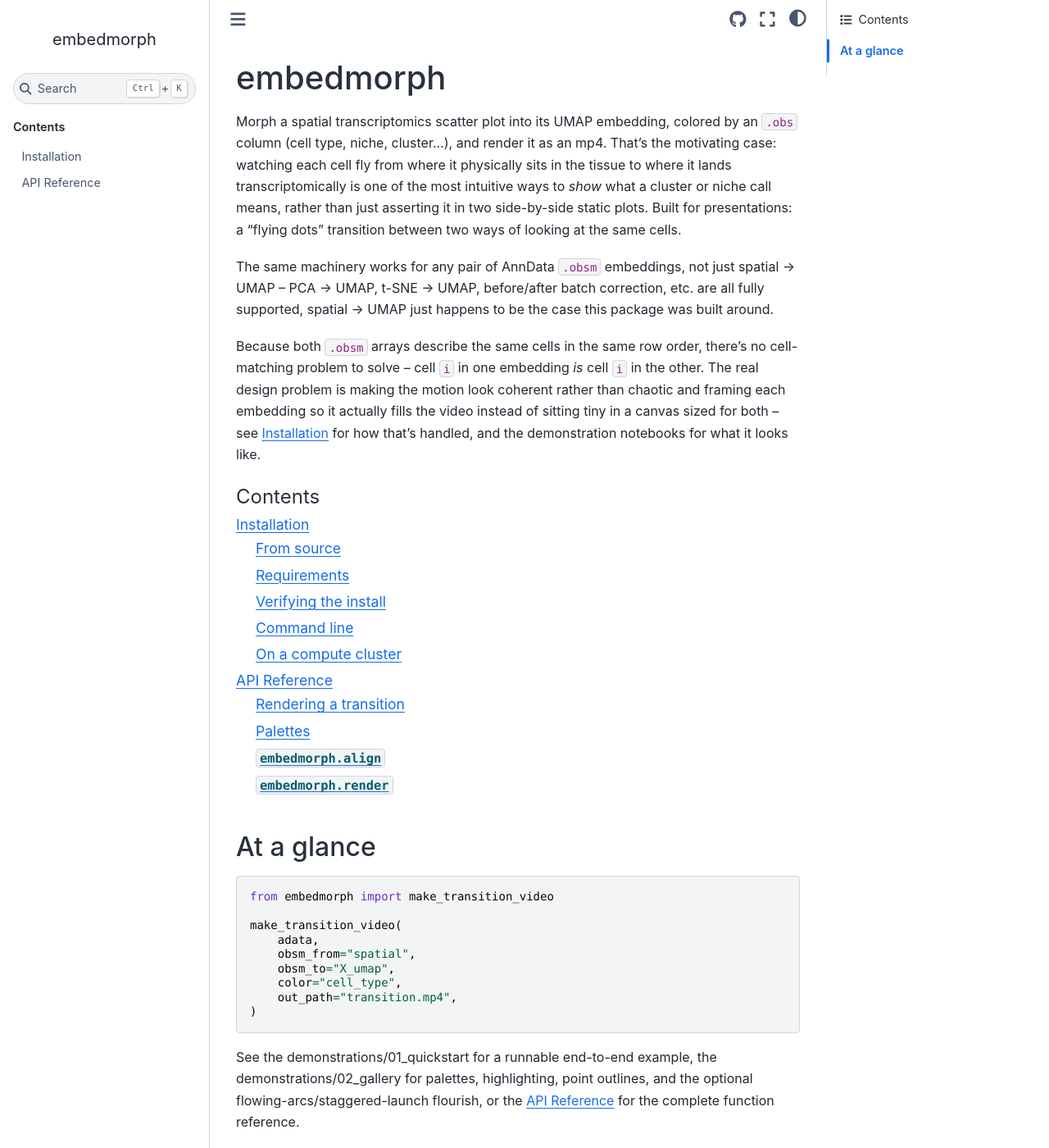
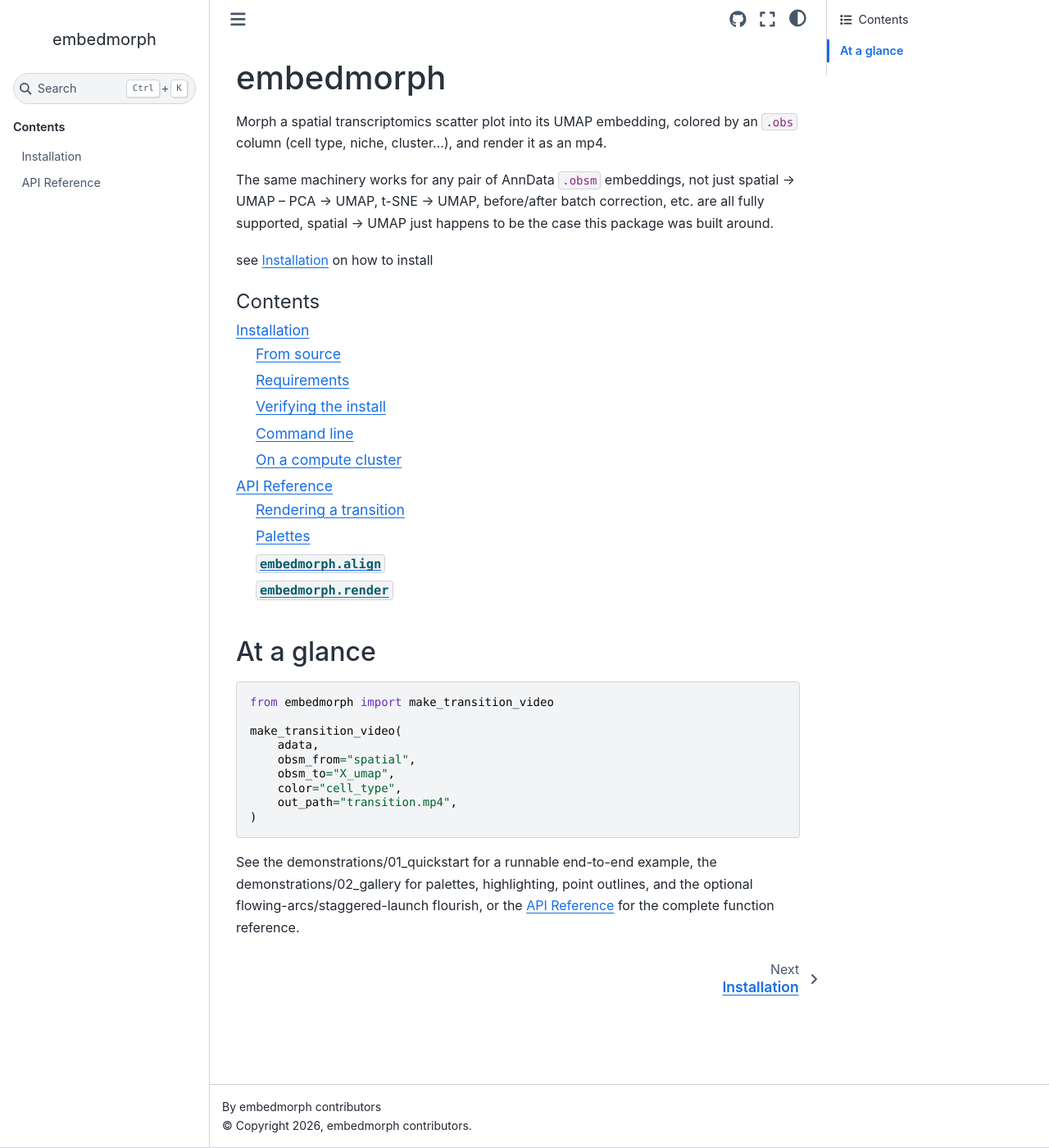
Before and after one commit to philinscience/embedmorph, a Sphinx documentation site: the page built from docs/index.md, in a window 1280 px wide and 1400 px high. Shown: the whole window at 82% size. Built offline with Sphinx 7.4.7 and the Sphinx Book theme 1.1.4, drawn with Linux system fonts in a browser that asks for light colours; pages that are not in the unit, such as notebooks, are missing from menus.

Commit message:
docs updated

````diff
--- a/docs/_static/custom.css
+++ b/docs/_static/custom.css
@@ -1,8 +1,11 @@
-/* myst-nb writes a notebook figure's native pixel size onto its <img>/<video>
-   element as width/height attributes, and the theme's `max-width: 100%` then
-   shrinks the width to fit while height stays at the original value -- which
-   stretches the aspect ratio. `height: auto` restores it. */
+/* The theme only ships `img { max-width: 100% }` (see basic.css) -- <video>
+   gets no such rule, so embedded transition clips render at their native
+   pixel size (e.g. 1200x1050 for the default figsize/dpi) and overflow the
+   content column instead of scaling down to fit it. `height: auto` keeps
+   the aspect ratio once width is constrained. */
 .bd-content img,
 .bd-content video {
+    max-width: 100%;
     height: auto;
+    display: block;
 }
--- a/docs/index.md
+++ b/docs/index.md
@@ -2,25 +2,14 @@
 
 Morph a spatial transcriptomics scatter plot into its UMAP embedding,
 colored by an `.obs` column (cell type, niche, cluster...), and render it as
-an mp4. That's the motivating case: watching each cell fly from where it
-physically sits in the tissue to where it lands transcriptomically is one of
-the most intuitive ways to *show* what a cluster or niche call means, rather
-than just asserting it in two side-by-side static plots. Built for
-presentations: a "flying dots" transition between two ways of looking at the
-same cells.
+an mp4.
 
 The same machinery works for any pair of AnnData `.obsm` embeddings, not
 just spatial → UMAP -- PCA → UMAP, t-SNE → UMAP, before/after batch
 correction, etc. are all fully supported, spatial → UMAP just happens to be
 the case this package was built around.
 
-Because both `.obsm` arrays describe the same cells in the same row order,
-there's no cell-matching problem to solve -- cell `i` in one embedding *is*
-cell `i` in the other. The real design problem is making the motion look
-coherent rather than chaotic and framing each embedding so it actually fills
-the video instead of sitting tiny in a canvas sized for both -- see
-{doc}`installation` for how that's handled, and the demonstration notebooks
-for what it looks like.
+see {doc}`installation` on how to install
 
 ```{toctree}
 :maxdepth: 2
````
Also changed, not shown: README.md (+3 -3 lines).
